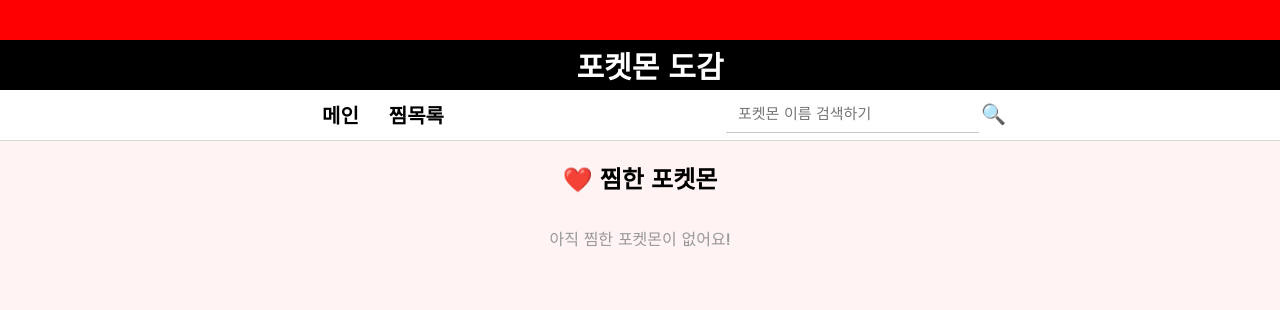
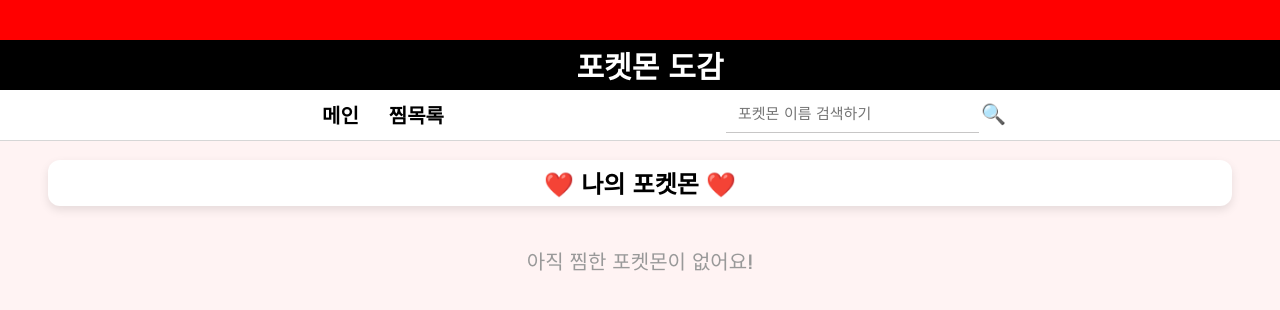
Before and after one commit to ddumni0227/poketmon, a React (Create React App) app: page /favorites in a window 1280 px wide. Shown: the top 310 px of the page. Built offline with nearby package versions, Linux system fonts and the light colour scheme.

Commit message:
스타일수정

```diff
--- a/src/page/Favorite/Favorite.jsx
+++ b/src/page/Favorite/Favorite.jsx
@@ -51,7 +51,7 @@
 
   return (
     <div className="favorite-container">
-      <h2>❤️ 찜한 포켓몬</h2>
+      <h2>❤️ 나의 포켓몬 ❤️</h2>
       {poketmonList.length === 0 ? (
         <p className="empty">아직 찜한 포켓몬이 없어요!</p>
       ) : (
--- a/src/page/Favorite/Favorite.scss
+++ b/src/page/Favorite/Favorite.scss
@@ -4,13 +4,18 @@
 
   h2 {
     text-align: center;
-    margin-bottom: 30px;
+    margin-bottom: 20px;
     font-size: 24px;
+    background-color: white;
+    padding: 5px;
+    border-radius: 12px;
+    box-shadow: 0 4px 10px rgba(0, 0, 0, 0.1);
   }
 
   .empty {
     text-align: center;
-    font-size: 16px;
+    font-size: 20px;
+    padding: 20px;
     color: #999;
   }
 
@@ -39,15 +44,15 @@
 
     .pokemon-name {
       margin-top: 10px;
-      font-size: 16px;
+      font-size: 18px;
       font-weight: bold;
+      margin-left: 6px;
 
       .heart-btn {
         background: none;
         border: none;
-        font-size: 18px;
+        font-size: 20px;
         cursor: pointer;
-        margin-left: 8px;
         color: #ef5350;
       }
     }
```
